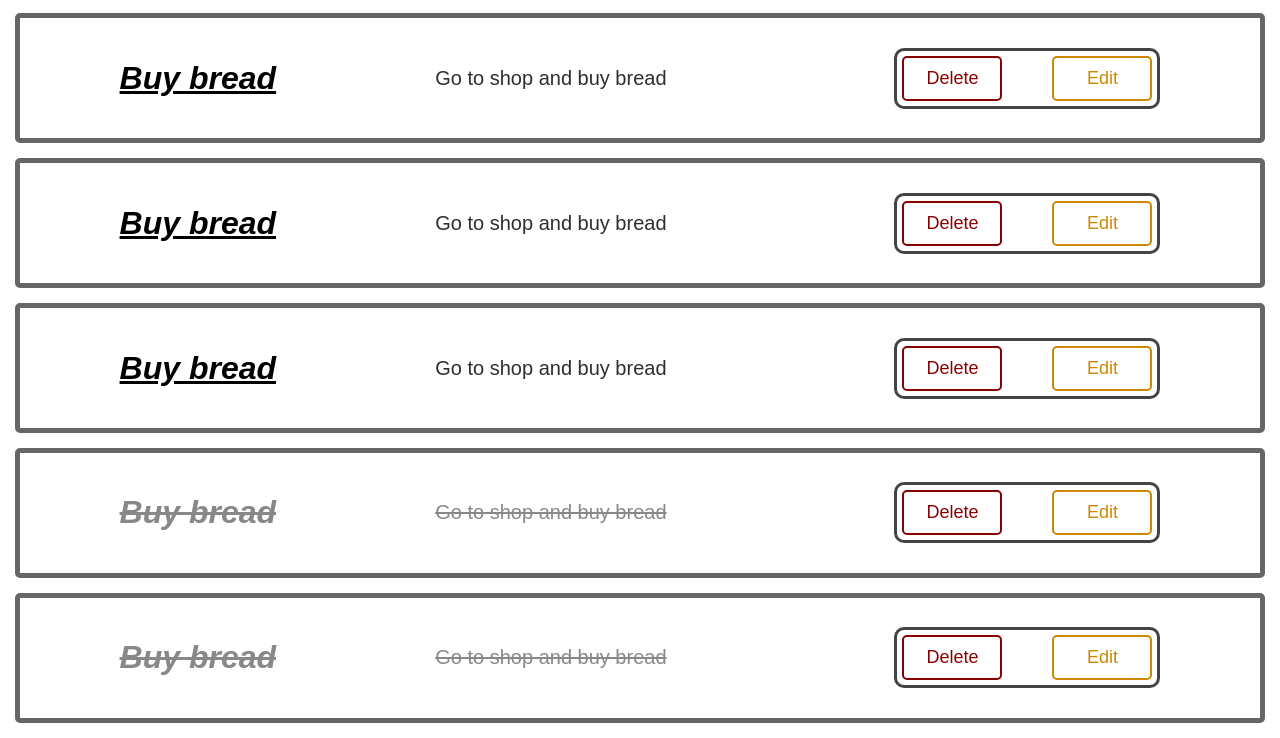
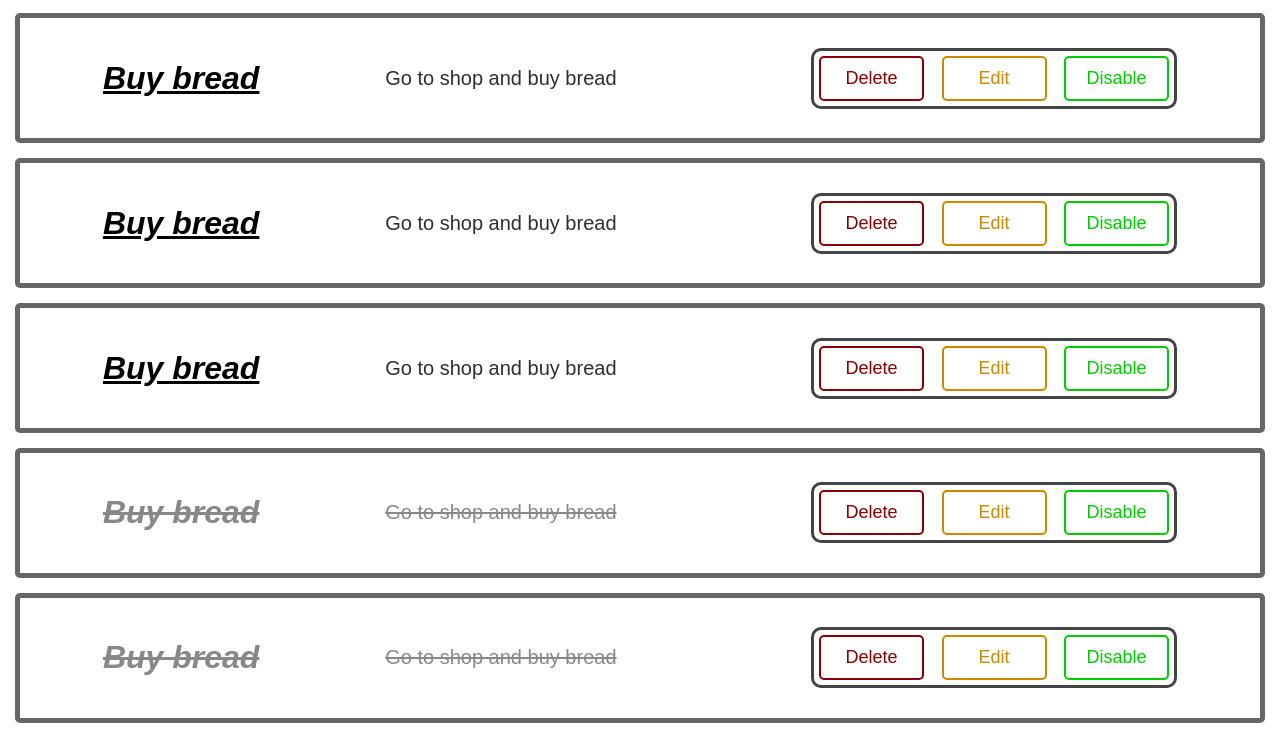
Before and after one commit to Alexe1900/ToDo, a website built with webpack: page src/index.html in a window 1280 px wide. Shown: the part 726-1464 px from the top of the page. Built offline with nearby package versions, Linux system fonts and the light colour scheme.

Commit message:
refactor: move Task Buttons to TaskButtons class

```diff
--- a/src/components/Task/Task.js
+++ b/src/components/Task/Task.js
@@ -1,9 +1,7 @@
 import { BasicElement } from "../../shared/BasicElement";
 import Title from "../../shared/Title/Title";
 import Paragraph from "../../shared/Paragraph/Paragraph";
-import Button from "../../shared/Button/Button";
-
-import TaskModel from "../../shared/TaskModel";
+import TaskButtons from "./TaskButtons/TaskButtons";
 
 import "./Task.less";
 
@@ -23,19 +21,7 @@ export default class Task extends BasicElement {
     );
     this.element.append(this.taskText.element);
 
-    this.buttons = new BasicElement("div", ["buttons"]);
-
-    this.buttons.deleteButton = new Button("Delete", "#800", "#fff", "#800", [
-      "task-button",
-      "task-delete-button",
-    ]);
-    this.buttons.element.append(this.buttons.deleteButton.element);
-
-    this.buttons.editButton = new Button("Edit", "#c80", "#fff", "#c80", [
-      "task-button",
-      "task-edit-button",
-    ]);
-    this.buttons.element.append(this.buttons.editButton.element);
+    this.buttons = new TaskButtons();
 
     this.element.append(this.buttons.element);
   }
--- a/src/components/Task/Task.less
+++ b/src/components/Task/Task.less
@@ -1,9 +1,10 @@
 .task {
   align-items: center;
   justify-content: space-around;
+  flex-wrap: wrap;
 
   display: flex;
-  width: 1200px;
+  max-width: 1200px;
   padding: 20px;
   margin: 15px auto;
 
@@ -26,20 +27,3 @@
   color: #888;
   text-decoration: line-through;
 }
-
-.buttons {
-  justify-content: space-between;
-
-  display: flex;
-  width: 250px;
-  padding: 5px;
-
-  border: 3px solid #444;
-  border-radius: 10px;
-}
-
-.task-button {
-  text-align: center;
-
-  width: 40%;
-}
--- /dev/null
+++ b/src/components/Task/TaskButtons/TaskButtons.js
@@ -0,0 +1,25 @@
+import { BasicElement } from "../../../shared/BasicElement";
+import Button from "../../../shared/Button/Button";
+
+import "./TaskButtons.less";
+
+export default class TaskButtons extends BasicElement {
+  constructor() {
+    super("div", ["task-buttons"]);
+
+    this.deleteButton = new Button("Delete", "#800", "#fff", "#800", [
+      "task-button",
+    ]);
+    this.element.append(this.deleteButton.element);
+
+    this.editButton = new Button("Edit", "#c80", "#fff", "#c80", [
+      "task-button",
+    ]);
+    this.element.append(this.editButton.element);
+
+    this.disableButton = new Button("Disable", "#0c0", "#fff", "#0c0", [
+      "task-button",
+    ]);
+    this.element.append(this.disableButton.element);
+  }
+}
--- /dev/null
+++ b/src/components/Task/TaskButtons/TaskButtons.less
@@ -0,0 +1,16 @@
+.task-buttons {
+  justify-content: space-between;
+
+  display: flex;
+  width: 350px;
+  padding: 5px;
+
+  border: 3px solid #444;
+  border-radius: 10px;
+}
+
+.task-button {
+  text-align: center;
+
+  width: 30%;
+}
```
